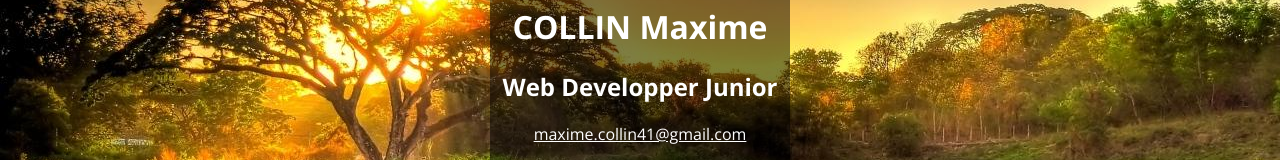
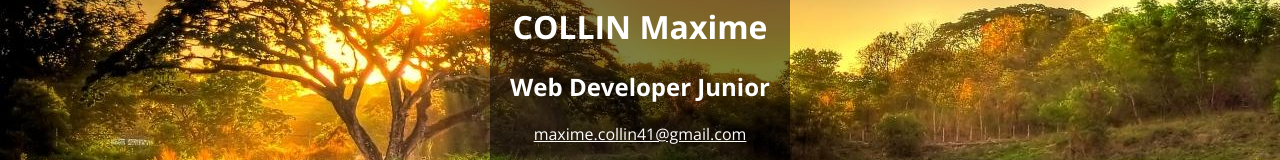
Before and after one commit to MaxCo41/VCard, a plain HTML site: page index.html in a window 1280 px wide. Shown: the part 316-476 px from the top of the page. Drawn offline with nearby package versions, Linux system fonts and the light colour scheme.

Commit message:
correction faute

```diff
--- a/index.html
+++ b/index.html
@@ -11,7 +11,7 @@
     <div class="box">
         <img src="image/profil-picture.jpg" class="box-image">
         <h1>COLLIN Maxime</h1>
-        <h2>Web Developper Junior</h2>
+        <h2>Web Developer Junior</h2>
         <p><a href="mailto:maxime.collin41@gmail.com?subject=feedback">maxime.collin41@gmail.com</a></p>
         <p><a href="tel:+32491870246">0491/870.246</a></p>
         <ul>
```
